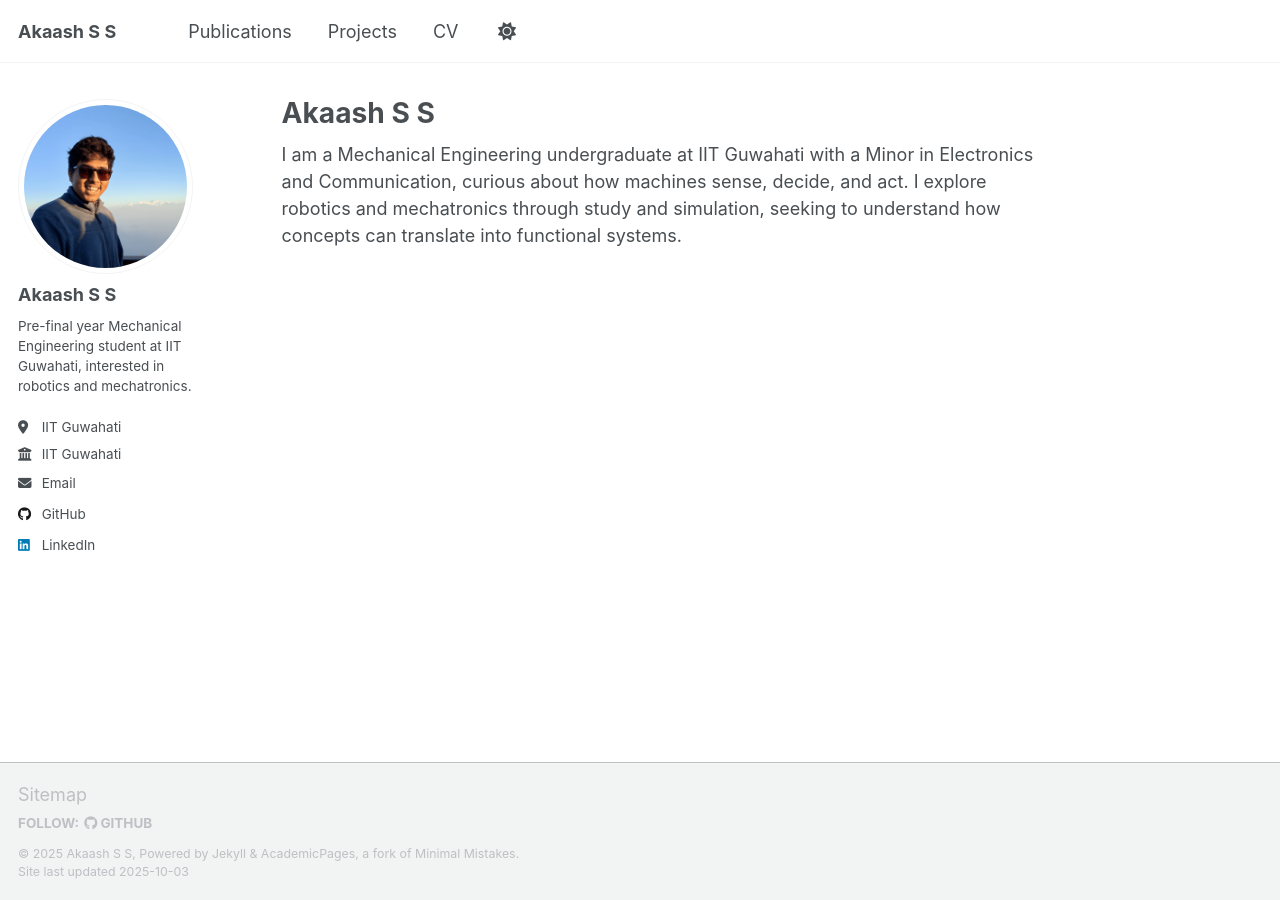
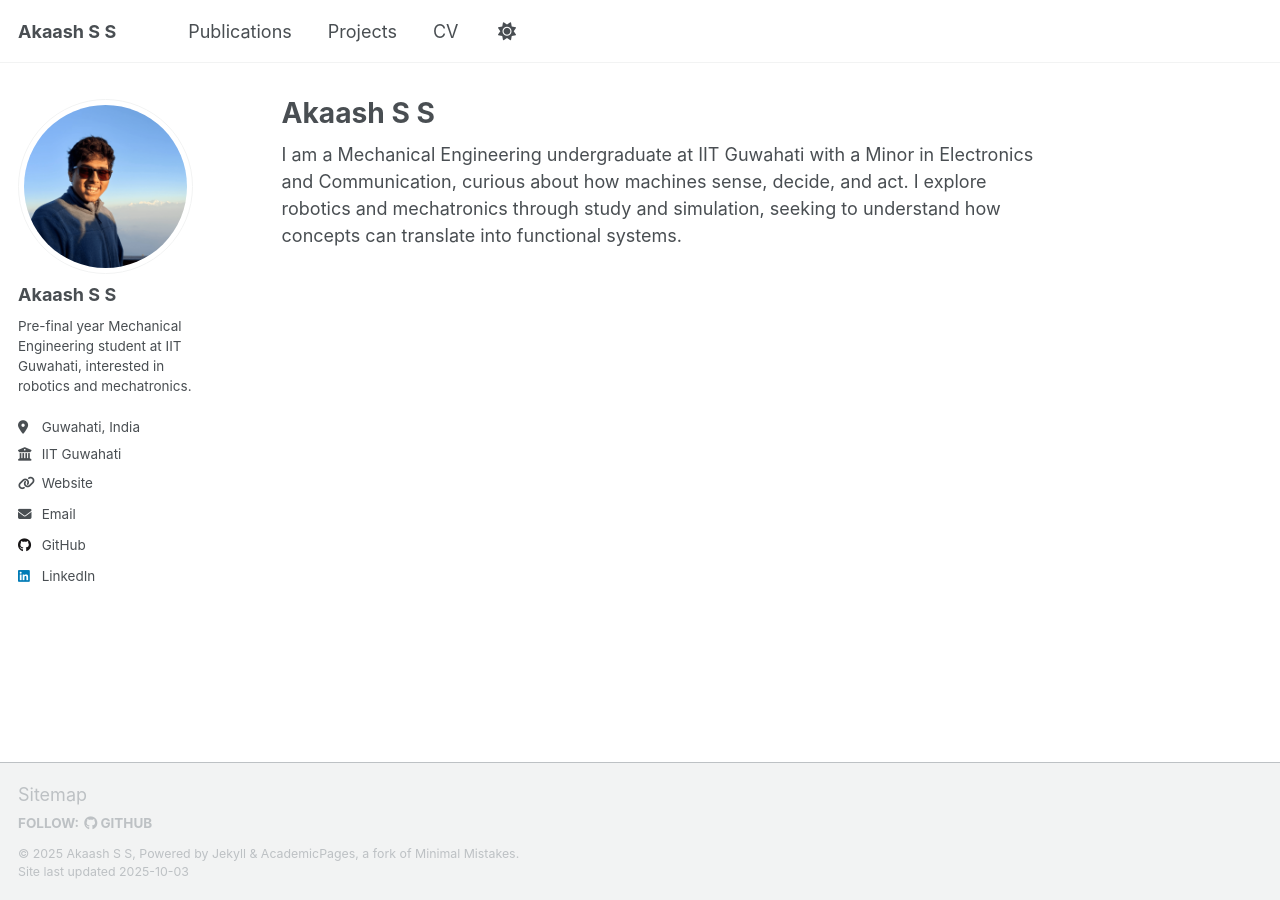
Before and after one commit to akaashss/akaashss.github.io, a Jekyll site: the page built from _pages/about.md, in a window 1280 px wide. Built offline with Jekyll 4.4.1, drawn with Linux system fonts in a browser that asks for light colours; a script that is not in the unit is left out.

Commit message:
Update _config.yml

```diff
--- a/_config.yml
+++ b/_config.yml
@@ -26,9 +26,9 @@ author:
   name             : "Akaash S S"
   pronouns         : # example: "she/her"
   bio              : "Pre-final year Mechanical Engineering student at IIT Guwahati, interested in robotics and mechatronics."
-  location         : "IIT Guwahati"
+  location         : "Guwahati, India"
   employer         : "IIT Guwahati"
-  uri              : # URL
+  uri              : "https://iitg.ac.in"
   email            : "akaashevps@gmail.com"
 
   # Academic websites
```
